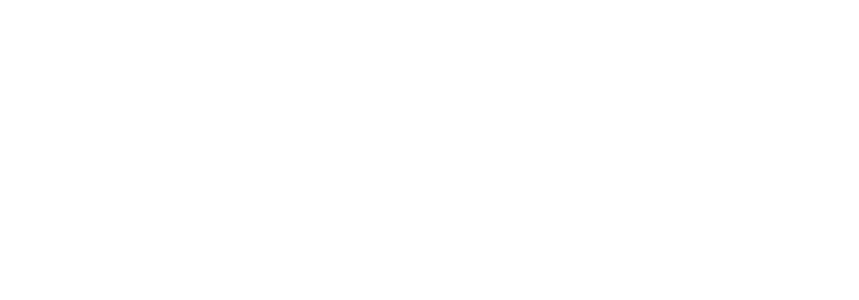
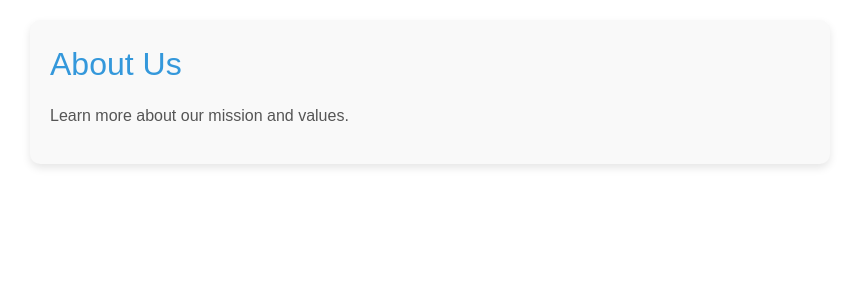
Before and after one commit to darshitdudhaiya/100DaysOfNuxt, a Nuxt app: page /about in a window 1280 px wide. Before the commit this address had no page. Shown: the top 300 px of the page, without its empty margins (210-1069 px from the left). Built offline with nearby package versions, Linux system fonts and the light colour scheme.

Commit message:
Mastering Pages & Routing in Nuxt.js 🚀

```diff
--- /dev/null
+++ b/pages/about.vue
@@ -0,0 +1,34 @@
+<template>
+  <div class="page-container">
+    <h1>About Us</h1>
+    <p>Learn more about our mission and values.</p>
+  </div>
+</template>
+
+<style>
+
+.page-container {
+  width: 85%;
+  max-width: 800px;
+  margin: 20px auto;
+  padding: 20px;
+  font-family: Arial, sans-serif;
+  background-color: #f9f9f9;
+  border-radius: 10px;
+  box-shadow: 0 4px 8px rgba(0, 0, 0, 0.1);
+}
+
+h1 {
+  font-size: 2rem;
+  color: #3498db;
+  margin-bottom: 15px;
+}
+
+p {
+  font-size: 1rem;
+  line-height: 1.6;
+  color: #555;
+  margin-bottom: 15px;
+}
+
+</style>``
--- /dev/null
+++ b/pages/blog/_id.vue
@@ -0,0 +1,34 @@
+<template>
+  <div class="page-container">
+    <h1>Blog Post {{ $route.params.id }}</h1>
+    <p>Content for post #{{ $route.params.id }}</p>
+  </div>
+</template>
+
+<style>
+
+.page-container {
+  width: 85%;
+  max-width: 800px;
+  margin: 20px auto;
+  padding: 20px;
+  font-family: Arial, sans-serif;
+  background-color: #f9f9f9;
+  border-radius: 10px;
+  box-shadow: 0 4px 8px rgba(0, 0, 0, 0.1);
+}
+
+h1 {
+  font-size: 2rem;
+  color: #3498db;
+  margin-bottom: 15px;
+}
+
+p {
+  font-size: 1rem;
+  line-height: 1.6;
+  color: #555;
+  margin-bottom: 15px;
+}
+
+</style>
```
